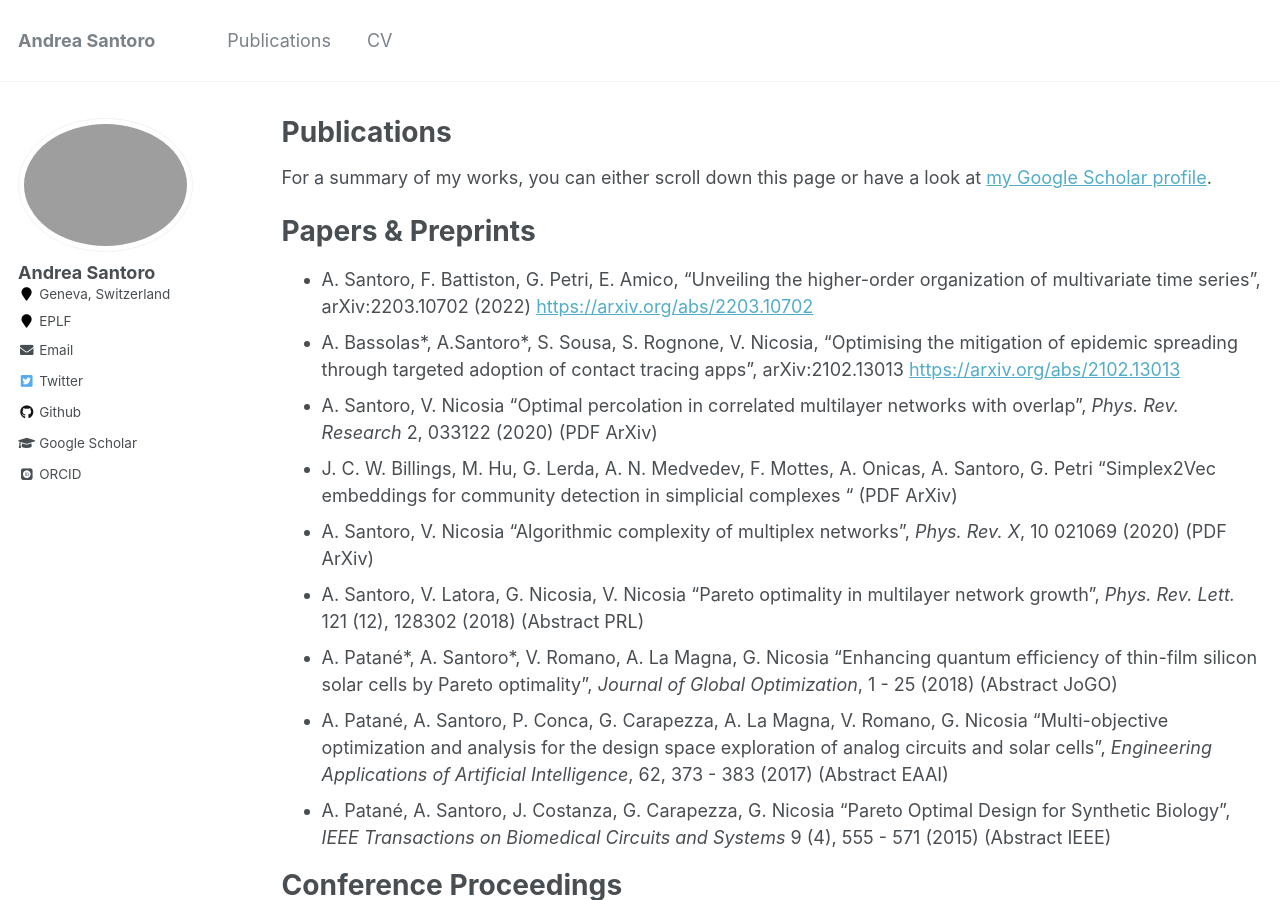
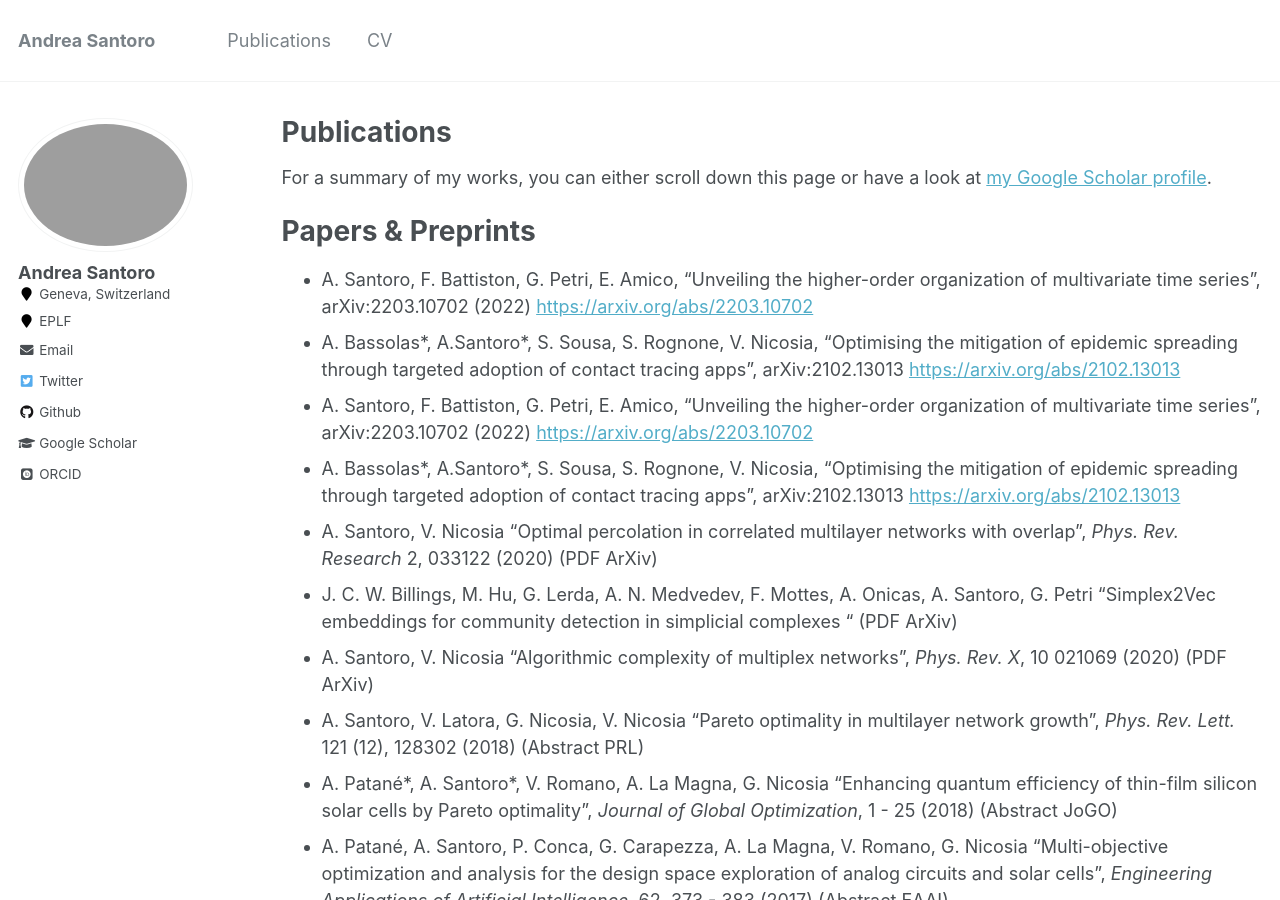
Before and after one commit to andresantoro/andresantoro.github.io, a Jekyll site: the page built from _pages/publications.md, in a window 1280 px wide and 900 px high. Built offline with Jekyll 4.4.1, drawn with Linux system fonts in a browser that asks for light colours; some web fonts are replaced.

Commit message:
Update publications.md

```diff
--- a/_pages/publications.md
+++ b/_pages/publications.md
@@ -9,6 +9,9 @@ For a summary of my works, you can either scroll down this page or have a look a
 
 Papers & Preprints
 ======
+* A. Santoro, F. Battiston, G. Petri, E. Amico, "Unveiling the higher-order organization of multivariate time series", 	arXiv:2203.10702 (2022) [https://arxiv.org/abs/2203.10702](PDF ArXiv)
+* A. Bassolas\*, A.Santoro\*, S. Sousa, S. Rognone, V. Nicosia, "Optimising the mitigation of epidemic spreading through targeted adoption of contact
+tracing apps",	arXiv:2102.13013 [https://arxiv.org/abs/2102.13013](PDF ArXiv)
 * A. Santoro, F. Battiston, G. Petri, E. Amico, "Unveiling the higher-order organization of multivariate time series", 	arXiv:2203.10702 (2022) [https://arxiv.org/abs/2203.10702](PDF ArXiv)
 * A. Bassolas\*, A.Santoro\*, S. Sousa, S. Rognone, V. Nicosia, "Optimising the mitigation of epidemic spreading through targeted adoption of contact
 tracing apps",	arXiv:2102.13013 [https://arxiv.org/abs/2102.13013](PDF ArXiv)
```
